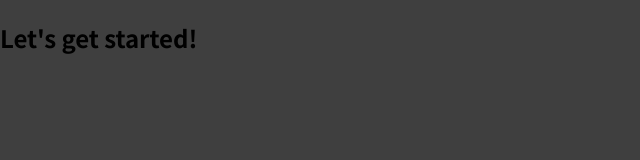
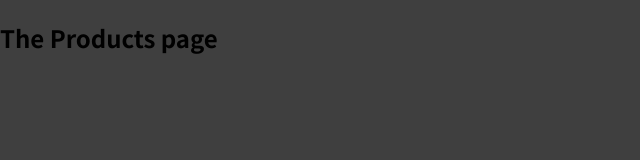
Before and after one commit to nthungvn/react-complete-guide, a JavaScript app: page /products in a window 1280 px wide. Shown: the top 160 px of the page, without its empty margins (0-640 px from the left). Built offline with nearby package versions, Linux system fonts and the light colour scheme.

Commit message:
define and use routes

```diff
--- a/src/App.js
+++ b/src/App.js
@@ -1,7 +1,16 @@
+import { Route } from 'react-router';
+import Products from './pages/Products';
+import Welcome from './pages/Welcome';
+
 function App() {
   return (
     <div>
-      <h2>Let's get started!</h2>
+      <Route path="/welcome">
+        <Welcome />
+      </Route>
+      <Route path="/products">
+        <Products />
+      </Route>
     </div>
   );
 }
--- a/src/index.js
+++ b/src/index.js
@@ -1,6 +1,12 @@
 import ReactDOM from 'react-dom';
+import { BrowserRouter } from 'react-router-dom';
+import App from './App';
+import './index.css';
 
-import './index.css';
-import App from './App';
-
-ReactDOM.render(<App />, document.getElementById('root'));
+ReactDOM.render(
+  <BrowserRouter>
+    {' '}
+    <App />
+  </BrowserRouter>,
+  document.getElementById('root')
+);
--- /dev/null
+++ b/src/pages/Products.js
@@ -0,0 +1,5 @@
+const Products = (props) => {
+  return <h2>The Products page</h2>;
+};
+
+export default Products;
--- /dev/null
+++ b/src/pages/Welcome.js
@@ -0,0 +1,6 @@
+
+const Welcome = (props) => {
+  return <h2>The Welcome page</h2>
+};
+
+export default Welcome;
```
